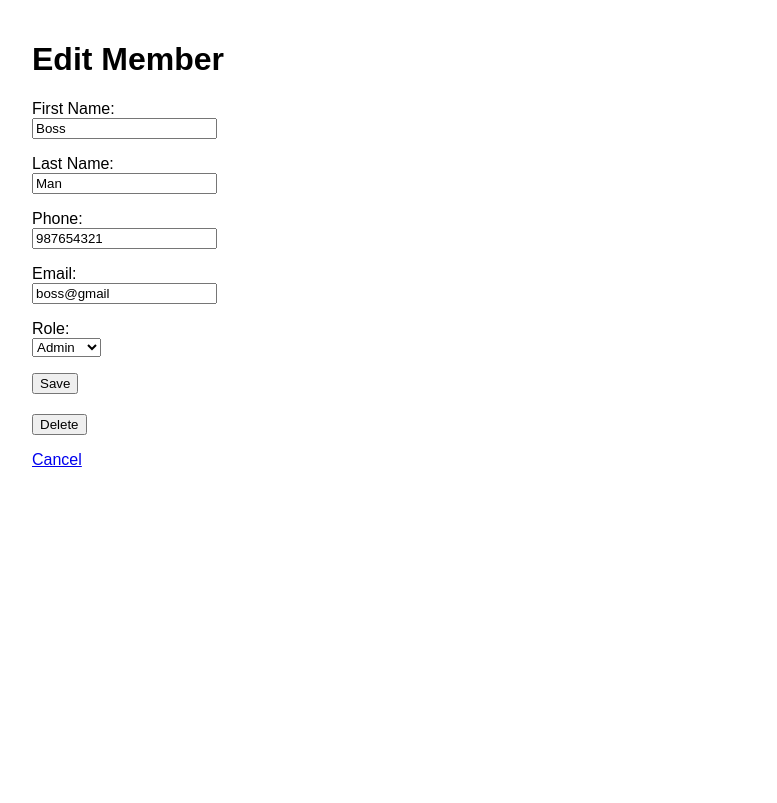
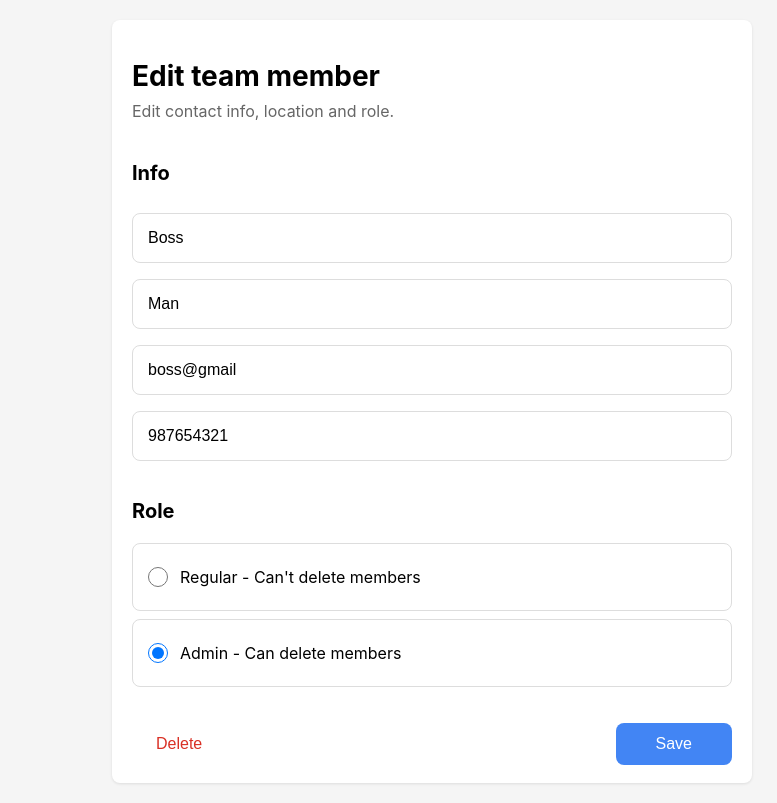
Before and after one commit to katherineChen0/TeamManager, a Django app: page /members/details/2/ in a window 1280 px wide. Shown: the whole page, without its empty margins (208-985 px from the left). Before the commit the page ends 467 px from the top, so only its background shows below. Run offline with Django 5.2, Linux system fonts and the light colour scheme; data comes from the database, SQL or seed files in the repository; both versions use the stored data as it was after the commit.

Commit message:
finished + working

```diff
--- a/fullStackTeam/templates/edit.html
+++ b/fullStackTeam/templates/edit.html
@@ -1,49 +1,32 @@
 {% extends "master.html" %}
 
-{% block title %}
-  Edit {{ mymember.first_name }} {{ mymember.last_name }}
-{% endblock %}
+{% block title %}Edit team member{% endblock %}
 
 {% block content %}
-  <h1>Edit Member</h1>
+    <h1>Edit team member</h1>
+    <div class="subtitle">Edit contact info, location and role.</div>
 
-  <form method="POST">
-    {% csrf_token %}
-    <p>
-      <label for="first_name">First Name:</label><br>
-      <input type="text" id="first_name" name="first_name" value="{{ mymember.first_name }}" required>
-    </p>
+    <form method="POST">
+        {% csrf_token %}
+        <h3>Info</h3>
+        <input type="text" name="first_name" value="{{ mymember.first_name }}" required>
+        <input type="text" name="last_name" value="{{ mymember.last_name }}" required>
+        <input type="email" name="email" value="{{ mymember.email }}" required>
+        <input type="tel" name="phone" value="{{ mymember.phone }}" required>
 
-    <p>
-      <label for="last_name">Last Name:</label><br>
-      <input type="text" id="last_name" name="last_name" value="{{ mymember.last_name }}" required>
-    </p>
+        <h3>Role</h3>
+        <div class="role-selector">
+            <label class="role-option">
+                <input type="radio" name="role" value="Regular" {% if mymember.role == 'Regular' %}checked{% endif %}>
+                Regular - Can't delete members
+            </label>
+            <label class="role-option">
+                <input type="radio" name="role" value="Admin" {% if mymember.role == 'Admin' %}checked{% endif %}>
+                Admin - Can delete members
+            </label>
+        </div>
 
-    <p>
-      <label for="phone">Phone:</label><br>
-      <input type="tel" id="phone" name="phone" value="{{ mymember.phone }}" required>
-    </p>
-
-    <p>
-      <label for="email">Email:</label><br>
-      <input type="email" id="email" name="email" value="{{ mymember.email }}" required>
-    </p>
-
-    <p>
-      <label for="role">Role:</label><br>
-      <select id="role" name="role">
-        <option value="Regular" {% if mymember.role == 'Regular' %}selected{% endif %}>Regular</option>
-        <option value="Admin" {% if mymember.role == 'Admin' %}selected{% endif %}>Admin</option>
-      </select>
-    </p>
-
-    <button type="submit">Save</button>
-  </form>
-
-  <form method="POST" style="margin-top: 20px;">
-    {% csrf_token %}
-    <button type="submit" name="delete" onclick="return confirm('Are you sure you want to delete this member?')">Delete</button>
-  </form>
-
-  <p><a href="{% url 'members' %}">Cancel</a></p>
+        <button type="submit" name="delete" class="delete-button">Delete</button>
+        <button type="submit" class="save-button">Save</button>
+    </form>
 {% endblock %}
--- a/fullStackTeam/templates/master.html
+++ b/fullStackTeam/templates/master.html
@@ -4,13 +4,120 @@
     <title>{% block title %}{% endblock %}</title>
     <style>
         body {
-            font-family: Arial, sans-serif;
+            font-family: -apple-system, BlinkMacSystemFont, "Segoe UI", Roboto, sans-serif;
             margin: 0;
             padding: 20px;
+            background-color: #f5f5f5;
         }
         .content {
-            max-width: 800px;
+            max-width: 600px;
             margin: 0 auto;
+            background: white;
+            padding: 20px 20px 80px 20px; /* Increased bottom padding */
+            border-radius: 8px;
+            box-shadow: 0 1px 3px rgba(0,0,0,0.1);
+        }
+        h1 {
+            font-size: 28px;
+            margin-bottom: 8px;
+            font-weight: bold;
+        }
+        .subtitle {
+            color: #666;
+            font-size: 16px;
+            margin-bottom: 40px;
+        }
+        h3 {
+            font-size: 20px;
+            margin: 30px 0 20px 0;
+        }
+        input {
+            width: 100%;
+            padding: 15px;
+            margin: 8px 0;
+            border: 1px solid #ddd;
+            border-radius: 8px;
+            box-sizing: border-box;
+            font-size: 16px;
+        }
+        input::placeholder {
+            color: #666;
+        }
+        .role-selector {
+            margin: 16px 0;
+        }
+        .role-option {
+            padding: 15px;
+            margin: 8px 0;
+            border: 1px solid #ddd;
+            border-radius: 8px;
+            display: flex;
+            align-items: center;
+            cursor: pointer;
+        }
+        .role-option input[type="radio"] {
+            width: 20px;
+            height: 20px;
+            margin-right: 12px;
+            cursor: pointer;
+        }
+        .save-button {
+            background: #4285f4;
+            color: white;
+            border: none;
+            padding: 12px 40px;
+            border-radius: 8px;
+            cursor: pointer;
+            float: right;
+            font-size: 16px;
+            margin-top: 20px;
+        }
+        .delete-button {
+            background: none;
+            color: #d93025;
+            border: none;
+            padding: 12px 24px;
+            cursor: pointer;
+            float: left;
+            font-size: 16px;
+            margin-top: 20px;
+        }
+
+        /* Styles for member list page */
+        .member-list {
+            list-style: none;
+            padding: 0;
+        }
+        .member-item {
+            padding: 16px 0;
+            border-bottom: 1px solid #eee;
+            display: flex;
+            align-items: center;
+        }
+        .member-avatar {
+            width: 40px;
+            height: 40px;
+            background: #eee;
+            border-radius: 50%;
+            margin-right: 16px;
+        }
+        .member-info {
+            flex: 1;
+        }
+        .member-name {
+            font-size: 16px;
+            margin-bottom: 4px;
+        }
+        .member-contact {
+            color: #666;
+            font-size: 14px;
+            margin: 2px 0;
+        }
+        .add-button {
+            text-decoration: none;
+            font-size: 24px;
+            color: #666;
+            padding: 4px 8px;
         }
     </style>
 </head>
```
Also changed, not shown: fullStackTeam/templates/add.html (+23 -36 lines), fullStackTeam/templates/all_members.html (+23 -18 lines), db.sqlite3.
